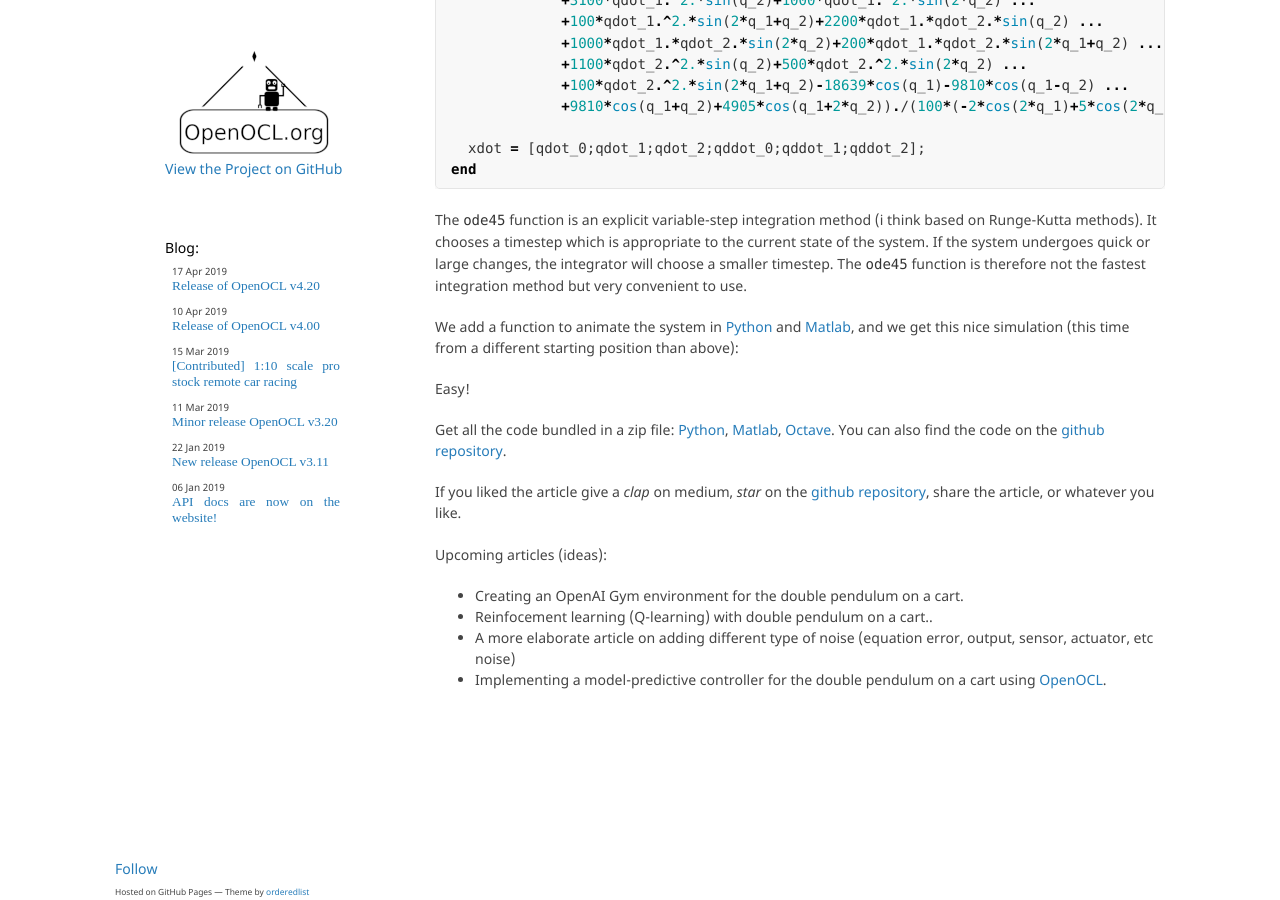
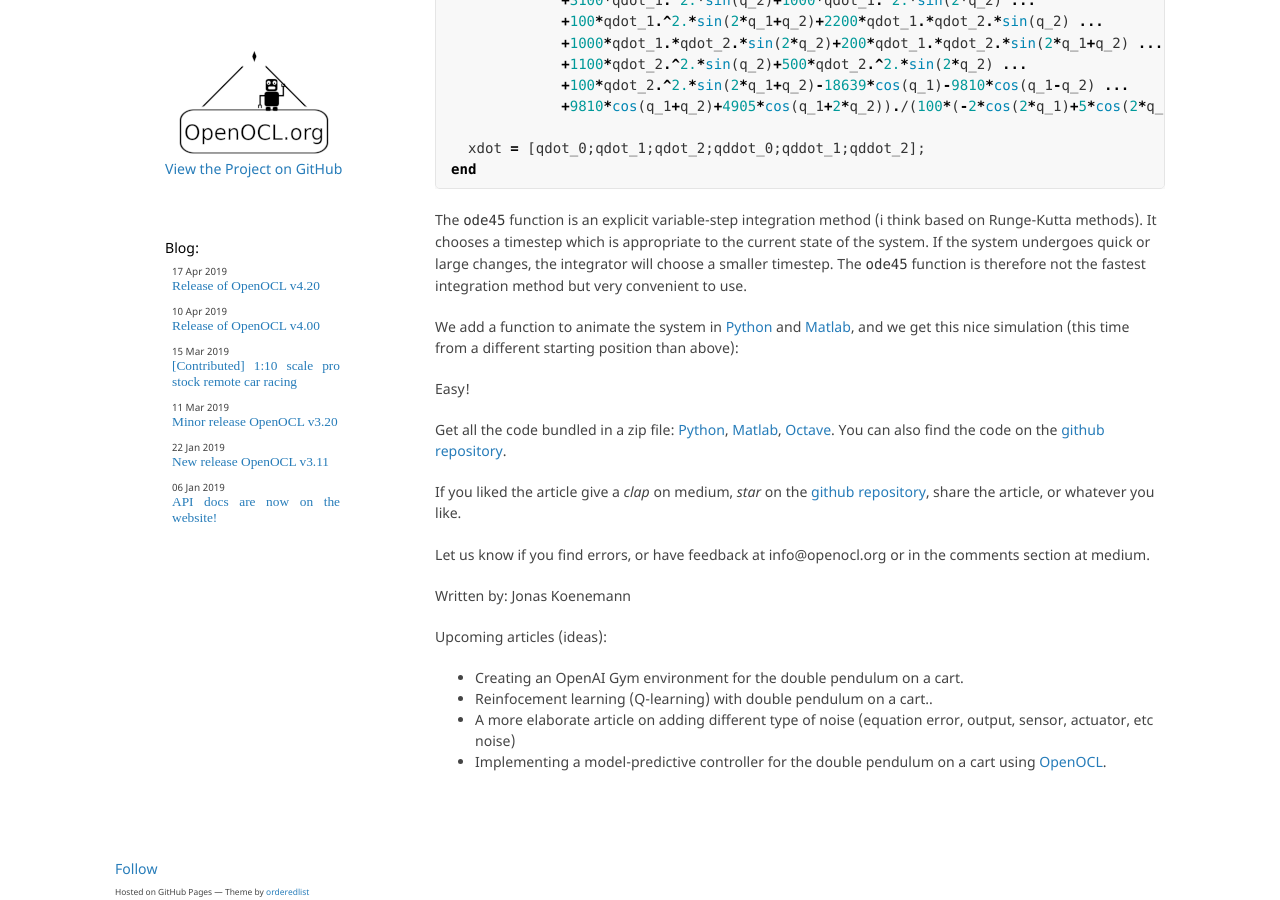
Before and after one commit to OpenOCL/openocl.github.io, a Jekyll site: the page built from _posts/2019-04-21-tutorial-01-modeling-double-cartpole.md, in a window 1280 px wide and 900 px high, scrolled down 5981 px. Built offline with Jekyll 4.4.1, drawn with Linux system fonts in a browser that asks for light colours; some web fonts are replaced; our own code applies the rules of GitHub Pages for plain Markdown files; formulas are drawn with MathJax 3; a script that is not in the unit is left out; comment, search, counter and statistics services are not loaded.

Commit message:
Update 2019-04-21-tutorial-01-modeling-double-cartpole.md

```diff
--- a/_posts/2019-04-21-tutorial-01-modeling-double-cartpole.md
+++ b/_posts/2019-04-21-tutorial-01-modeling-double-cartpole.md
@@ -256,6 +256,10 @@ Get all the code bundled in a zip file: [Python](), [Matlab](), [Octave](). You
 
 If you liked the article give a *clap* on medium, *star* on the [github repository](https://github.com/jkoendev/double-pendulum-on-cart), share the article, or whatever you like.
 
+Let us know if you find errors, or have feedback at info@openocl.org or in the comments section at medium.
+
+Written by: Jonas Koenemann
+
 Upcoming articles (ideas):
 - Creating an OpenAI Gym environment for the double pendulum on a cart.
 - Reinfocement learning (Q-learning) with double pendulum on a cart..
```
